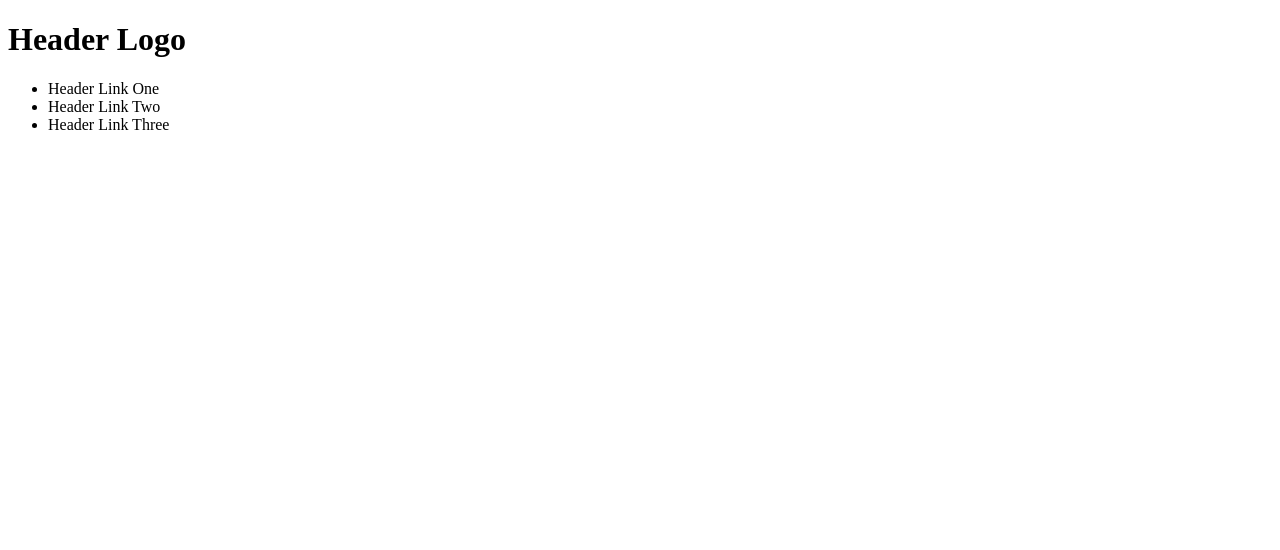
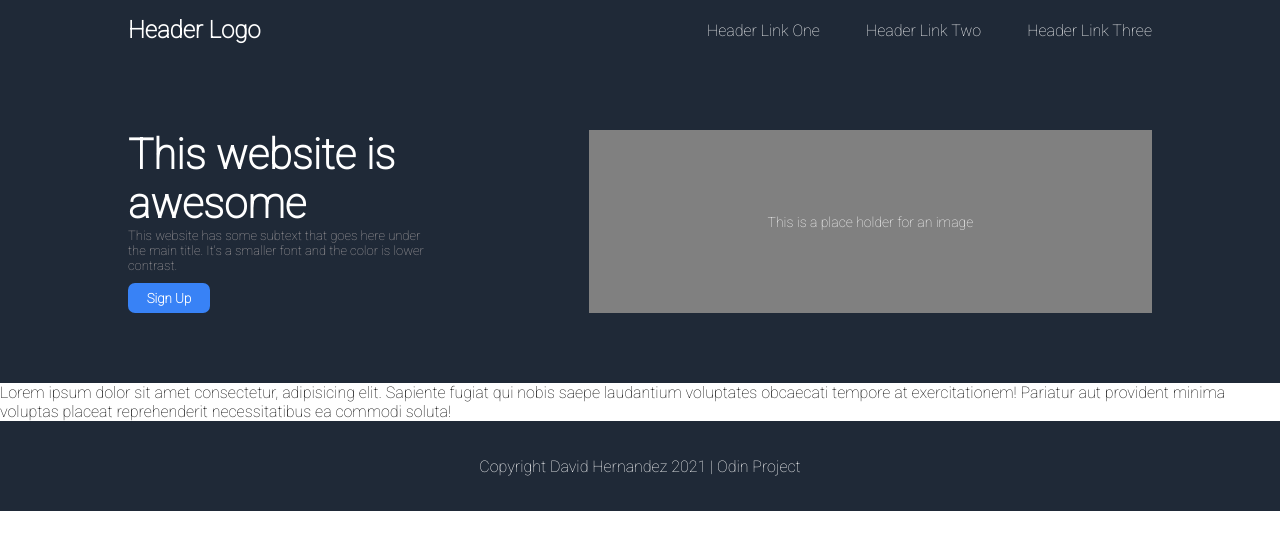
Before and after one commit to UrsaMinoR3/LandingPage, a plain HTML site: page index.html in a window 1280 px wide. Drawn offline with Linux system fonts and the light colour scheme.

Commit message:
Styled the Header and Footer sections. Starting with the middle sections of general information.

```diff
--- a/index.html
+++ b/index.html
@@ -3,20 +3,42 @@
 <head>
     <meta charset="UTF-8">
     <meta name="viewport" content="width=device-width, initial-scale=1.0">
+    <!-- Recursos externos -->
+    <link rel="preconnect" href="https://fonts.googleapis.com">
+    <link rel="preconnect" href="https://fonts.gstatic.com" crossorigin>
+    <link href="https://fonts.googleapis.com/css2?family=League+Spartan:wght@100&family=Roboto:wght@100&display=swap" rel="stylesheet">
+    <link rel="stylesheet" href="./styles/styles.css">
+    <!-- fin -->
     <title>Odin Project| Landing Page</title>
 </head>
-<body>
-    <header>
-        <h1>Header Logo</h1>
-        <ul>
+<body id="body">
+    <section class="upperSection">
+        <header id="header_Main" class="alignmentGeneral">
+            <h1 id="header_Title">Header Logo</h1>
+            <ul id="header_Menu">
                 <li>Header Link One</li>
                 <li>Header Link Two</li>
                 <li>Header Link Three</li>
             </ul>
         </header>
-
-    <footer>
-
+        <section class="informativeAds alignmentGeneral">
+            <div class="textButton">
+                <p class="titleInformative">This website is awesome</p>
+                <p class="textInformative">This website has some subtext that goes here under the main title. It's a smaller font and the color is lower contrast.</p>
+                <button>Sign Up</button>
+            </div>
+            <div class="informativeImg">
+                This is a place holder for an image
+            </div>
+        </section>
+    </section>
+    <section class="middleSection">
+        Lorem ipsum dolor sit amet consectetur, adipisicing elit. Sapiente fugiat qui nobis saepe laudantium voluptates obcaecati tempore at exercitationem! Pariatur aut provident minima voluptas placeat reprehenderit necessitatibus ea commodi soluta!
+    </section>
+    <section class="bottomSection">
+        <footer id="footer" class="alignmentGeneral">
+            Copyright David Hernandez 2021 | Odin Project
         </footer>
+    </section>
 </body>
 </html>
--- a/styles/styles.css
+++ b/styles/styles.css
@@ -0,0 +1,86 @@
+*{
+    margin: 0;
+    padding: 0;
+    font-family: 'Roboto', sans-serif;
+}
+
+
+/* Page ALignment */
+
+.alignmentGeneral{
+    padding: 0% 10% 0% 10%;
+}
+/* end */
+
+
+/* SectionsColor */
+.upperSection, .bottomSection{
+    background-color: #1F2937;
+}
+/* end */
+
+#header_Main{
+    display: flex;
+    justify-content: space-between;
+    color: white;
+    height: 60px;
+    align-items: center;
+}
+
+#header_Menu{
+    display: flex;
+    list-style: none;
+    width: 445px;
+    justify-content: space-between;
+}
+
+.informativeAds{
+    display: flex;
+    justify-content: space-between;
+    padding-top: 70px;
+    padding-bottom: 70px;
+}
+.textButton{
+    width: 40%;
+}
+
+.textButton button{
+    margin-top: 10px;
+    width: 82px;
+    height: 30px;
+    border-radius: 7px;
+    border: none;
+    color: white;
+    background-color: #3882F6;
+    font-weight: bold;
+}
+
+.informativeImg{
+    display: flex;
+    width: 55%;
+    background-color: grey;
+    align-items: center;
+    justify-content: center;
+    color: white;
+    font-size: 14px;
+}
+
+.titleInformative{
+    color: white;
+    font-size: 42px;
+    font-weight: bold;
+}
+
+.textInformative{
+    color: #afa9a9;
+    font-size: 13px;
+    padding-right: 101px;
+}
+
+#footer{
+    display: flex;
+    color: white;
+    height: 90px;
+    align-items: center;
+    justify-content: center;
+}
```
Lines whose indentation alone changed are shown as unchanged.
